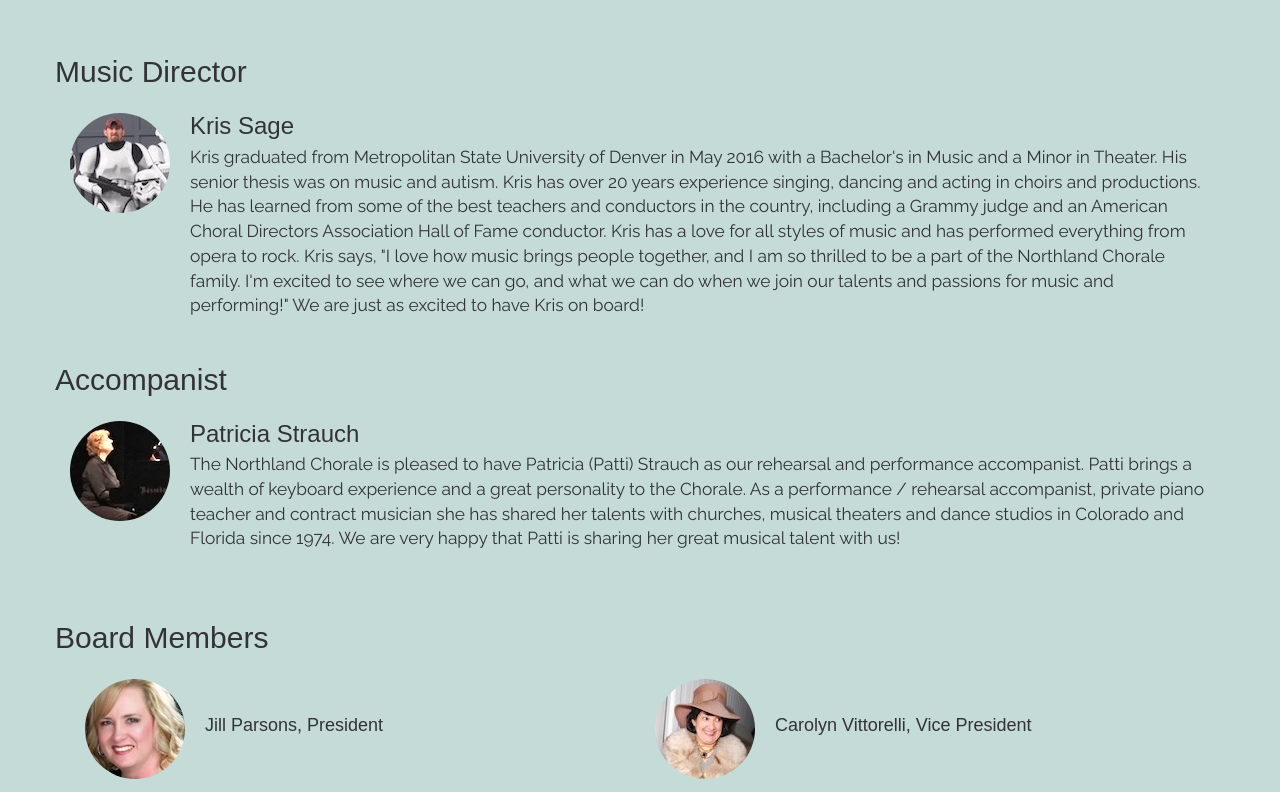
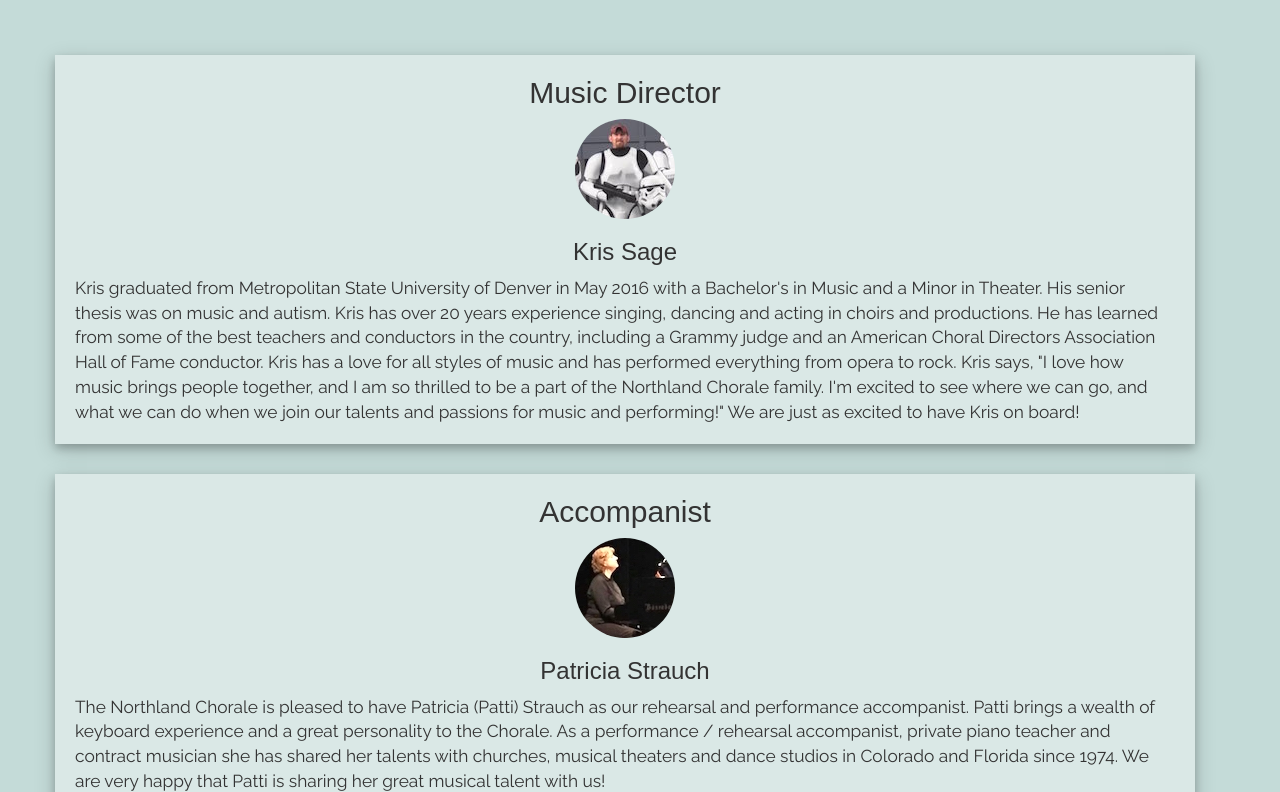
Before and after one commit to laura333/Northland_Chorale, an Angular app: page /about in a window 1280 px wide. Shown: the part 928-1720 px from the top of the page. Built offline with nearby package versions, Linux system fonts and the light colour scheme; a web font is replaced by a local one.

Commit message:
styling queen! :sparkles:

```diff
--- a/src/app/about/about.component.css
+++ b/src/app/about/about.component.css
@@ -1,5 +1,7 @@
 .media-object {
   border-radius: 50%;
+  margin-left: auto;
+  margin-right: auto;
 }
 
 .media-body {
@@ -10,6 +12,20 @@
   padding-bottom: 50px;
 }
 
+div.card {
+  width: auto;
+  height: auto;
+  box-shadow: 0 4px 8px 0 rgba(0, 0, 0, 0.2), 0 6px 20px 0 rgba(0, 0, 0, 0.19);
+  text-align: center;
+  margin-top: 20px;
+  margin-right: 30px;
+  margin-bottom: 10px;
+  padding-top: 1px;
+  padding-left: 20px;
+  padding-right: 20px;
+  padding-bottom: 10px;
+  background-color: #dae8e6;
+}
 
 /*carousel*/
 .center {
@@ -116,3 +132,4 @@
     left: -5%;
   }
 }
+/*end carousel*/
--- a/src/app/about/about.component.html
+++ b/src/app/about/about.component.html
@@ -28,10 +28,33 @@
 <br>
 
 <div class="row">
-  <h2>Music Director</h2>
+  <div class="card col-md-6">
+    <h2>Music Director</h2>
+    <!-- <img class="card-img-top" src="..." alt="Card image cap"> -->
+    <img class="media-object" src="../assets/img/kris.jpg" alt="Kris">
+    <div class="card-block">
+      <h3 class="card-title">Kris Sage</h3>
+      <p class="card-text" align="left">Kris graduated from Metropolitan State University of Denver in May 2016 with a Bachelor's in Music and a Minor in Theater. His senior thesis was on music and autism. Kris has over 20 years experience singing, dancing and acting in choirs and productions.
+        He has learned from some of the best teachers and conductors in the country, including a Grammy judge and an American Choral Directors Association Hall of Fame conductor. Kris has a love for all styles of music and has performed everything from
+        opera to rock. Kris says, "I love how music brings people together, and I am so thrilled to be a part of the Northland Chorale family. I'm excited to see where we can go, and what we can do when we join our talents and passions for music and performing!"
+        We are just as excited to have Kris on board!</p>
+    </div>
+  </div>
 </div>
-<div class="media">
-  <div class="media-left">
+<div class="row">
+  <div class="card col-md-6">
+    <h2>Accompanist</h2>
+    <!-- <img class="card-img-top" src="..." alt="Card image cap"> -->
+    <img class="media-object" src="../assets/img/patti.jpg" alt="Patti">
+    <div class="card-block">
+      <h3 class="card-title">Patricia Strauch</h3>
+      <p class="card-text" align="left">The Northland Chorale is pleased to have Patricia (Patti) Strauch as our rehearsal and performance accompanist. Patti brings a wealth of keyboard experience and a great personality to the Chorale. As a performance / rehearsal accompanist, private
+      piano teacher and contract musician she has shared her talents with churches, musical theaters and dance studios in Colorado and Florida since 1974. We are very happy that Patti is sharing her great musical talent with us!</p>
+    </div>
+  </div>
+</div>
+<!-- <div class="media card">
+  <div class="media-left media-middle">
     <img class="media-object" src="../assets/img/kris.jpg" alt="Kris">
   </div>
   <div class="media-body">
@@ -39,10 +62,10 @@
     He has learned from some of the best teachers and conductors in the country, including a Grammy judge and an American Choral Directors Association Hall of Fame conductor. Kris has a love for all styles of music and has performed everything from opera
     to rock. Kris says, "I love how music brings people together, and I am so thrilled to be a part of the Northland Chorale family. I'm excited to see where we can go, and what we can do when we join our talents and passions for music and performing!"
     We are just as excited to have Kris on board!</div>
-</div>
-<br>
+</div> -->
+<!-- <br> -->
 
-<div class="row">
+<!-- <div class="row">
   <h2>Accompanist</h2>
 </div>
 <div class="media">
@@ -52,8 +75,8 @@
   <div class="media-body">
     <h3 class="media-heading">Patricia Strauch</h3> The Northland Chorale is pleased to have Patricia (Patti) Strauch as our rehearsal and performance accompanist. Patti brings a wealth of keyboard experience and a great personality to the Chorale. As a performance / rehearsal accompanist, private
     piano teacher and contract musician she has shared her talents with churches, musical theaters and dance studios in Colorado and Florida since 1974. We are very happy that Patti is sharing her great musical talent with us!</div>
-</div>
-<br><br>
+</div> -->
+<br>
 
 <div class="row">
   <h2>Board Members</h2>
```
